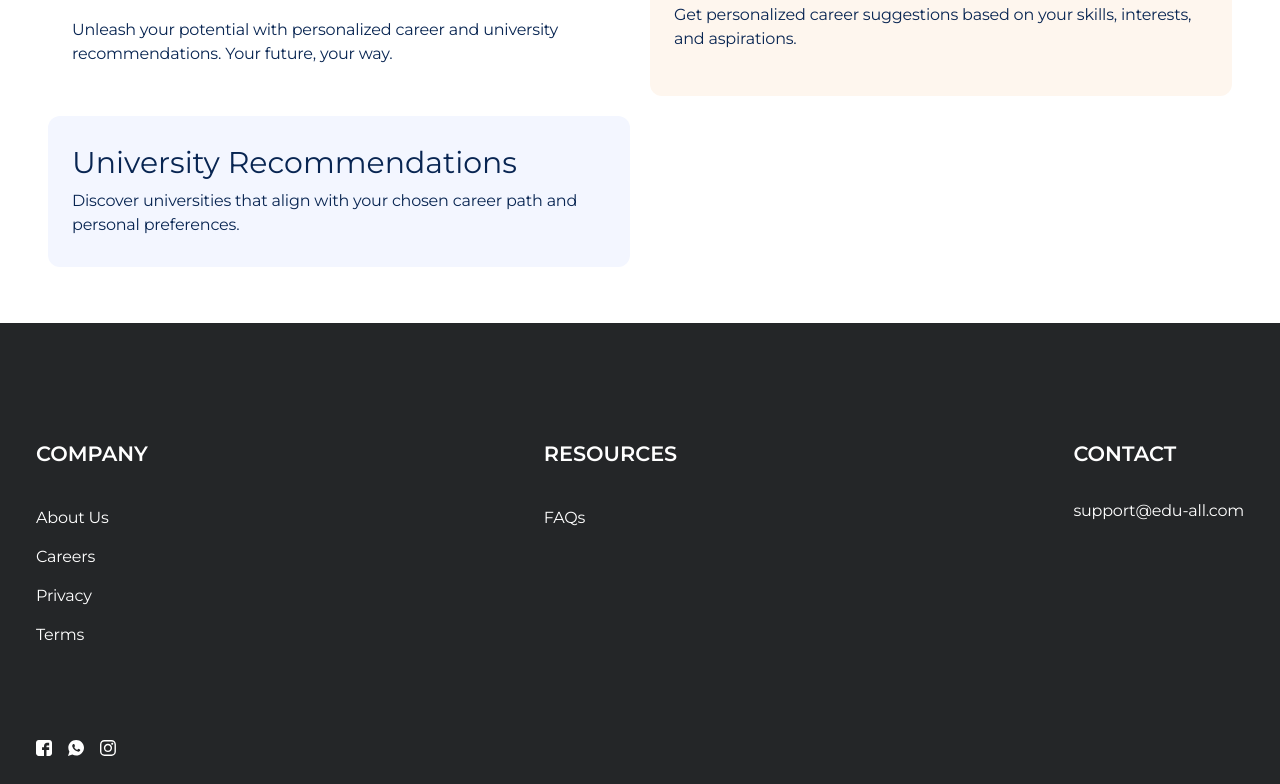
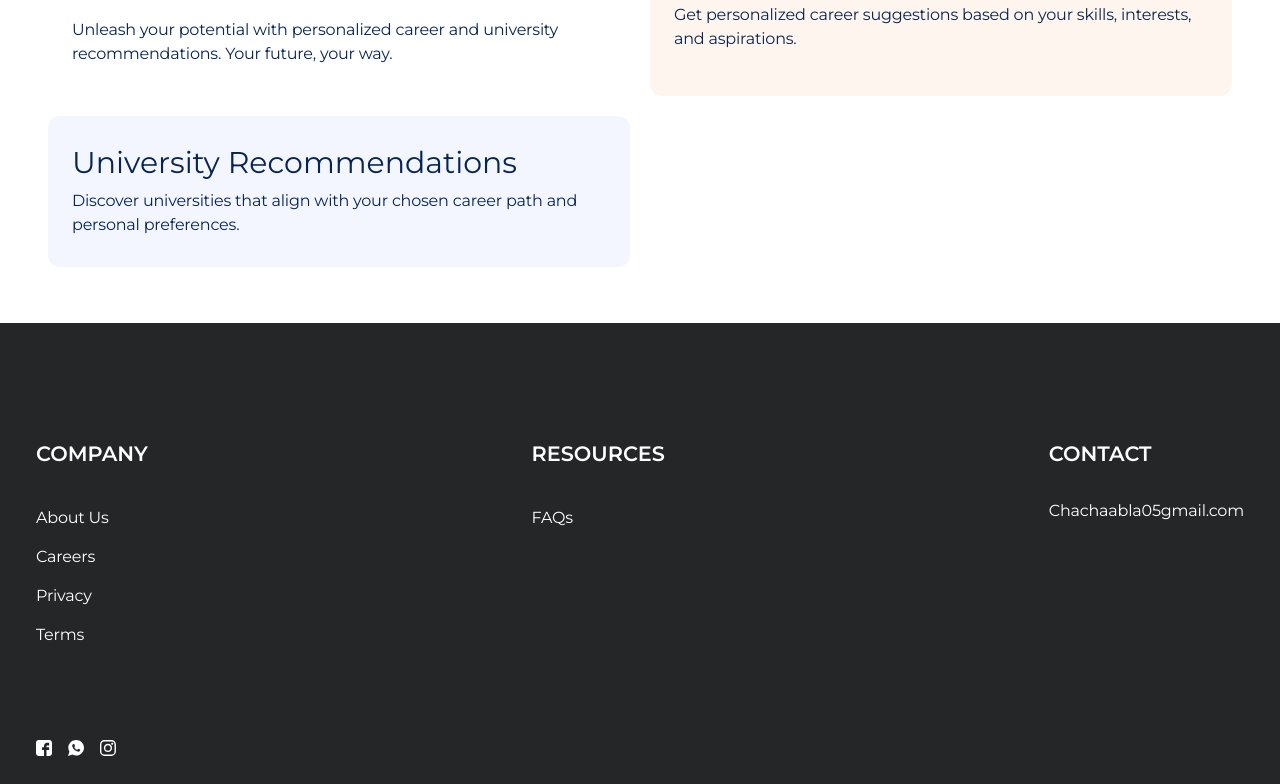
Before and after one commit to DKVGITHUB/EDUCATION, a Next.js app: page / in a window 1280 px wide. Shown: the part 1160-1944 px from the top of the page. Built offline with nearby package versions, Linux system fonts and the light colour scheme; no server answers.

Commit message:
Update footer.tsx

```diff
--- a/src/components/footer.tsx
+++ b/src/components/footer.tsx
@@ -138,7 +138,7 @@ export default function Footer() {
               {/* List items with contact information */}
               <li className="mt-2 mb-0 list-none">
                 <p className=" text-white transition-opacity duration-[0.3s] ease-[ease] text-base">
-                  support@edu-all.com
+                  Chachaabla05gmail.com
                 </p>
               </li>
             </ul>
```
